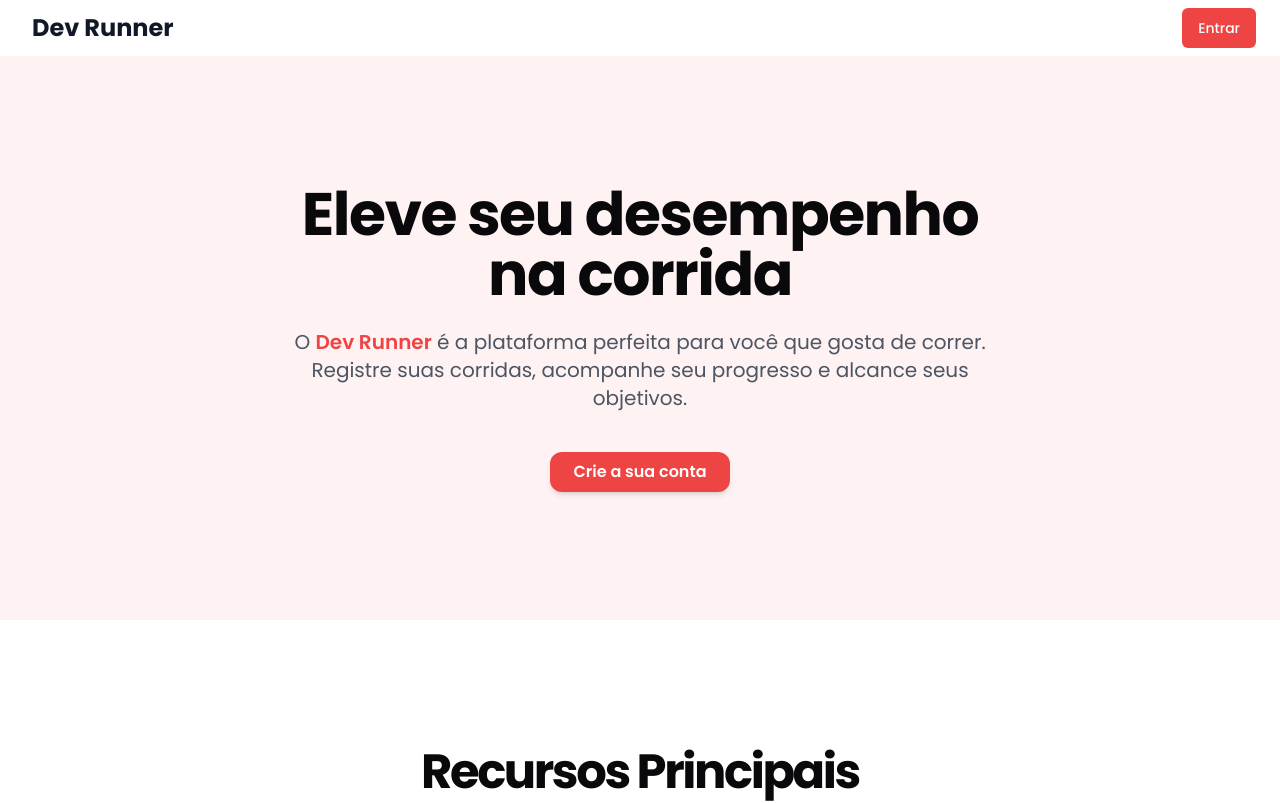
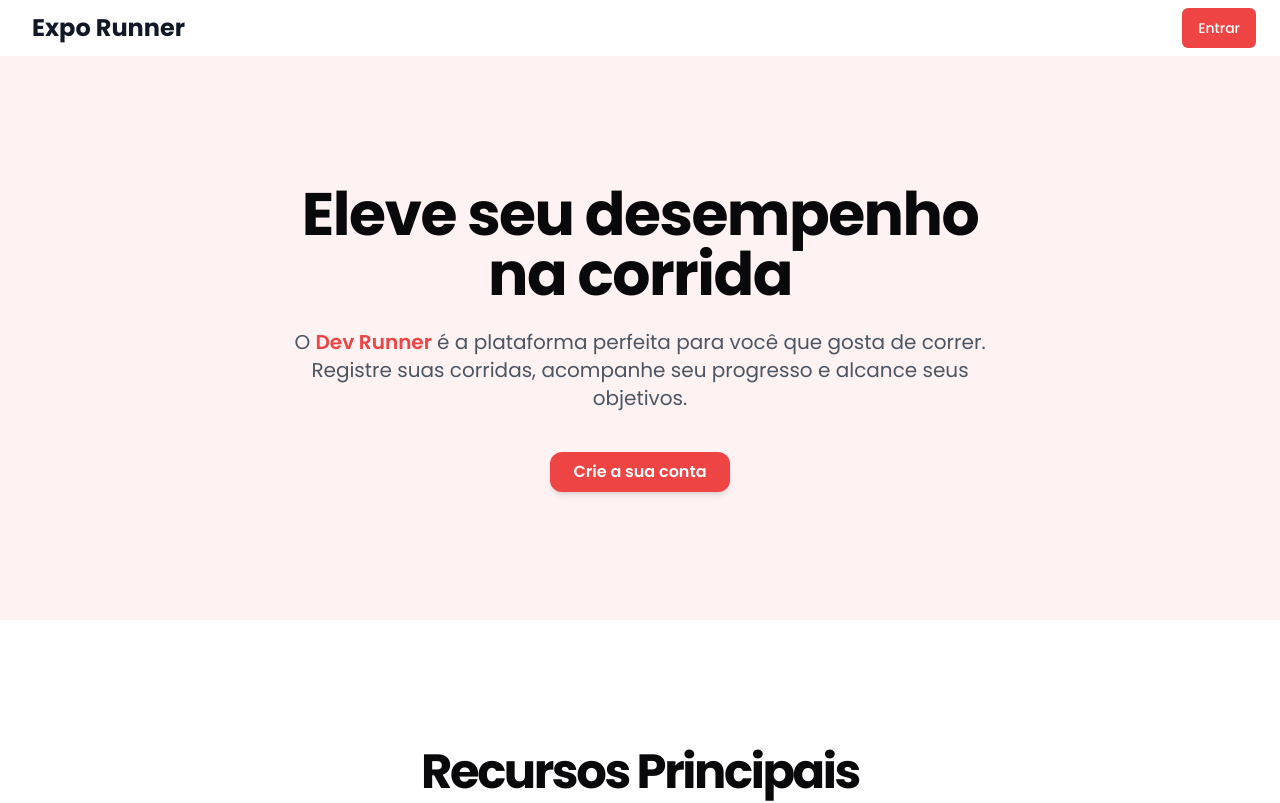
Before and after one commit to DaniloPy-coder/Devrunner, a Next.js app: page / in a window 1280 px wide. Shown: the top 803 px of the page. Built offline with nearby package versions, Linux system fonts and the light colour scheme; no server answers.

Commit message:
Update header.tsx

```diff
--- a/src/components/header.tsx
+++ b/src/components/header.tsx
@@ -8,7 +8,7 @@ const Header = () => {
         <header className="px-4 lg:px-6 h-14 flex items-center">
             <Link href="#" className="flex items-center justify-center">
                 <span className="ml-2 text-2xl font-bold text-gray-900">
-                    Dev Runner
+                    Expo Runner
                 </span>
             </Link>
             <nav className="ml-auto flex gap-4 sm:gap-6">
```
